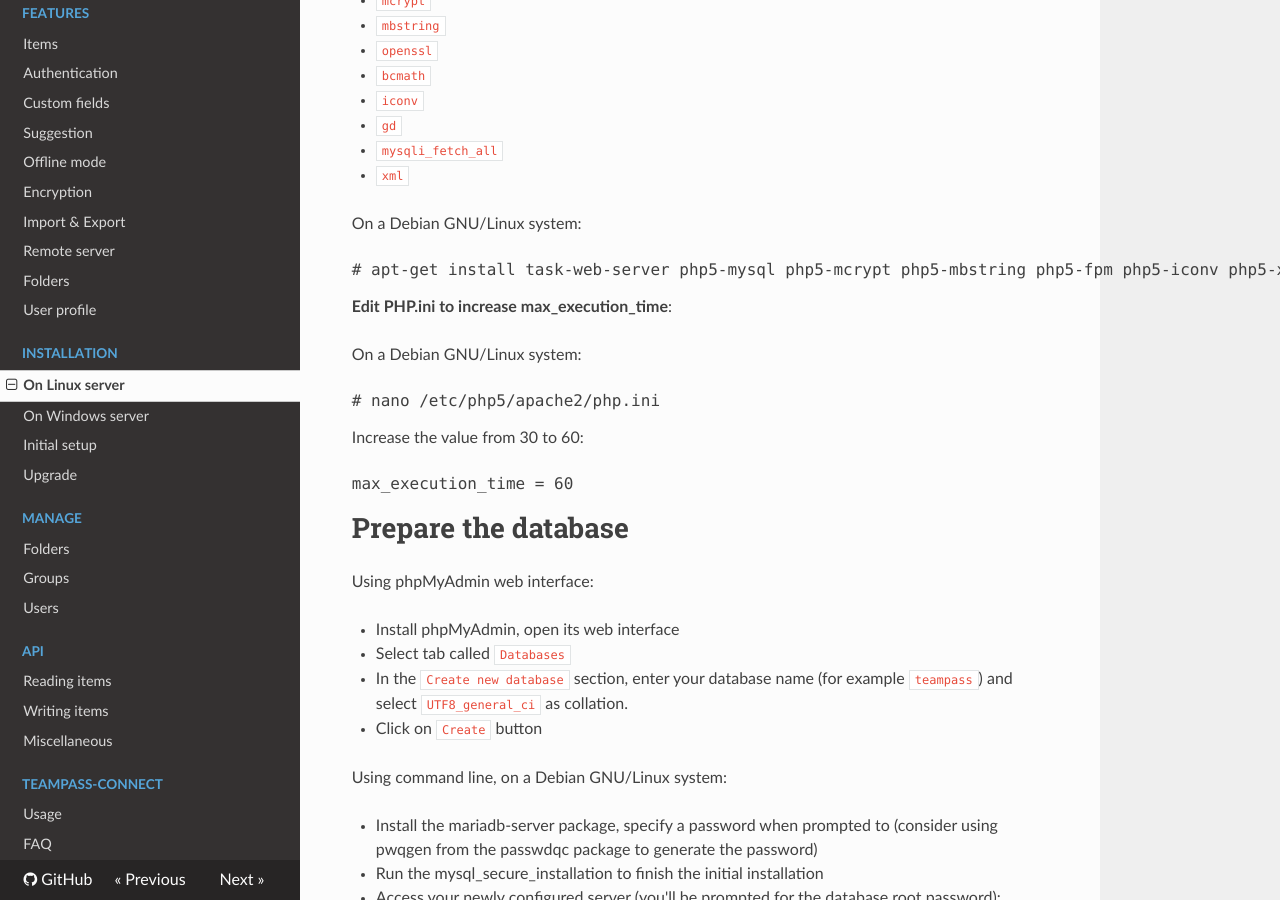
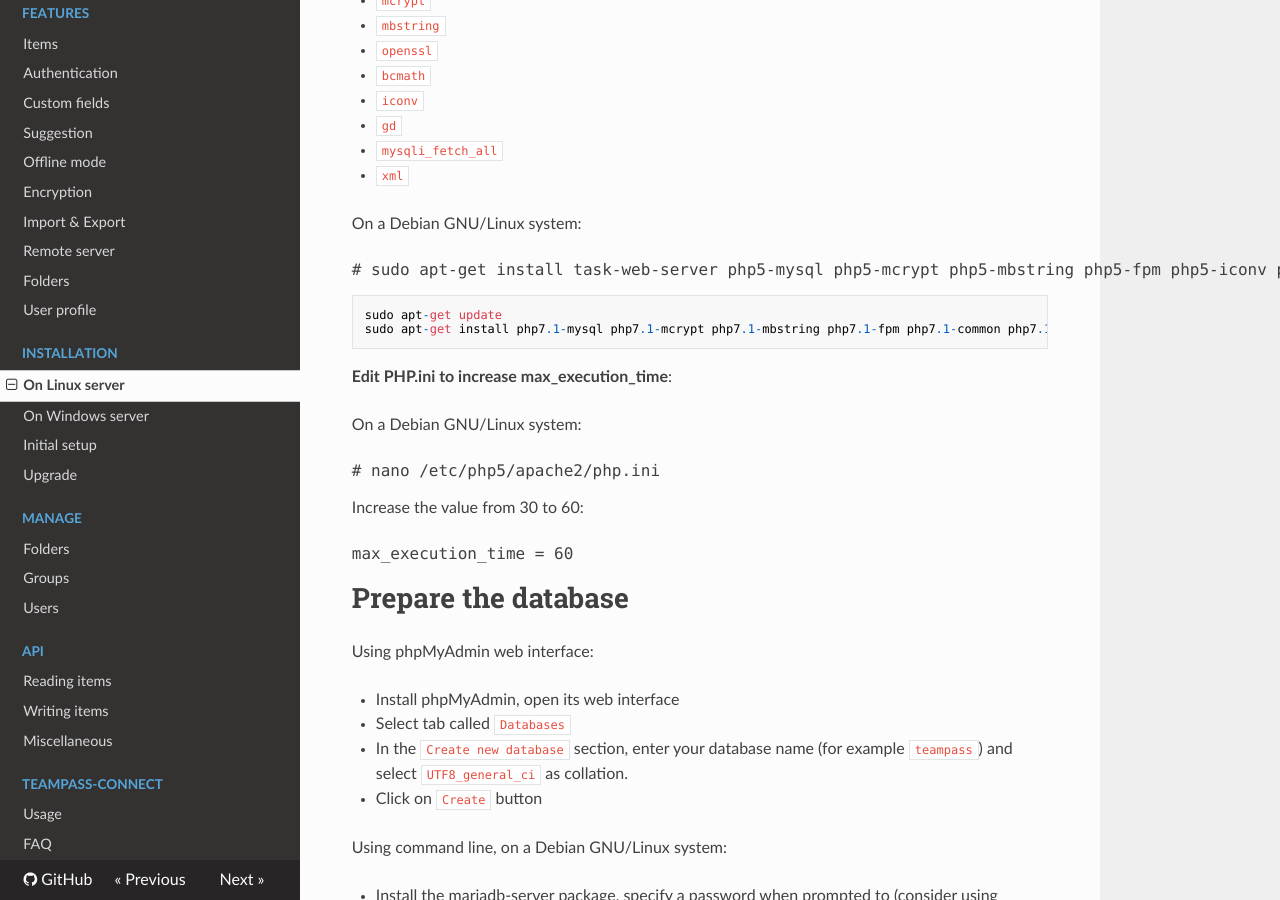
Before and after one commit to nilsteampassnet/teampass_doc, an MkDocs documentation site: the page built from docs/install/install-linux.md, in a window 1280 px wide and 900 px high, scrolled down 462 px. Built offline with MkDocs 1.6.1, drawn with Linux system fonts in a browser that asks for light colours; nearby versions of some CDN libraries; old or Windows-style settings are respelled for this version of MkDocs; some of the changed text lies outside the part shown.

Commit message:
Update install-linux.md

````diff
--- a/docs/install/install-linux.md
+++ b/docs/install/install-linux.md
@@ -19,7 +19,12 @@ In addition to the Apache web server, the following PHP extensions are required
 
 On a Debian GNU/Linux system:
 
-<pre># apt-get install task-web-server php5-mysql php5-mcrypt php5-mbstring php5-fpm php5-iconv php5-xml php5-gd openssl php5-mysqlnd</pre>
+<pre># sudo apt-get install task-web-server php5-mysql php5-mcrypt php5-mbstring php5-fpm php5-iconv php5-xml php5-gd openssl php5-mysqlnd</pre>
+
+```
+sudo apt-get update
+sudo apt-get install php7.1-mysql php7.1-mcrypt php7.1-mbstring php7.1-fpm php7.1-common php7.1-xml php7.1-gd openssl php7.1-mysql php7.1-bcmath
+```
 
 **Edit PHP.ini to increase max_execution_time**:
 
@@ -102,6 +107,10 @@ chmod -R 0777 teampass/files
 chmod -R 0777 teampass/install
 chmod -R 0777 teampass/upload
 ```
+You may also use directly
+```
+sudo chmod 0777 install/ includes/ includes/config/ includes/avatars/ includes/libraries/csrfp/libs/ includes/libraries/csrfp/js/ includes/libraries/csrfp/log/ files/ upload/
+```
 
 # Finish the TeamPass installation
 
````
